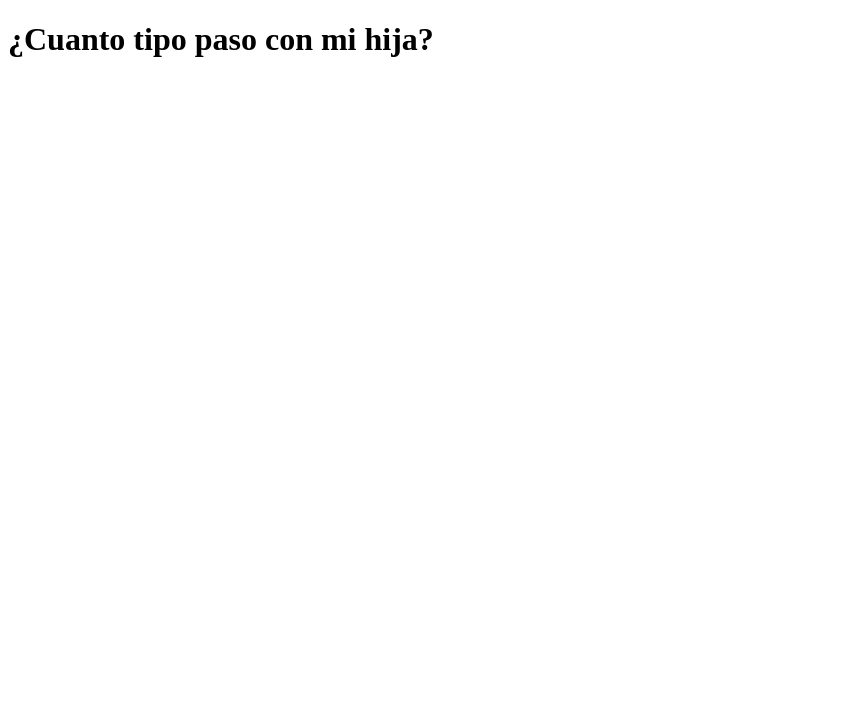
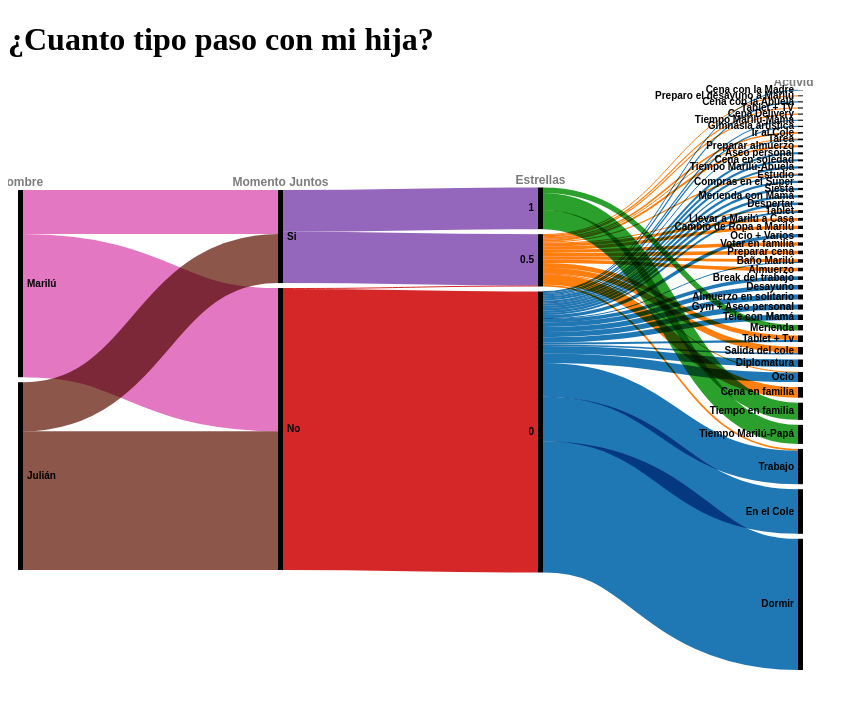
Before and after one commit to SayAnyMore/infovis, a plain HTML site: page index.html in a window 1280 px wide. Shown: the whole page, without its empty margins (0-868 px from the left). Drawn offline with Linux system fonts and the light colour scheme.

Commit message:
Update index.html

```diff
--- a/index.html
+++ b/index.html
@@ -8,7 +8,10 @@
 <body>
 
   <h1>¿Cuanto tipo paso con mi hija?</h1>
-
+    <object data="Alluvial.svg" type="image/svg+xml">
+     <!-- Imagen alternativa si el SVG no puede cargarse -->
+    <!--img src="gráficoalternativo.png" alt="Imagen PNG alternativa">
+    </object>
 
 </body>
 </html>
```
